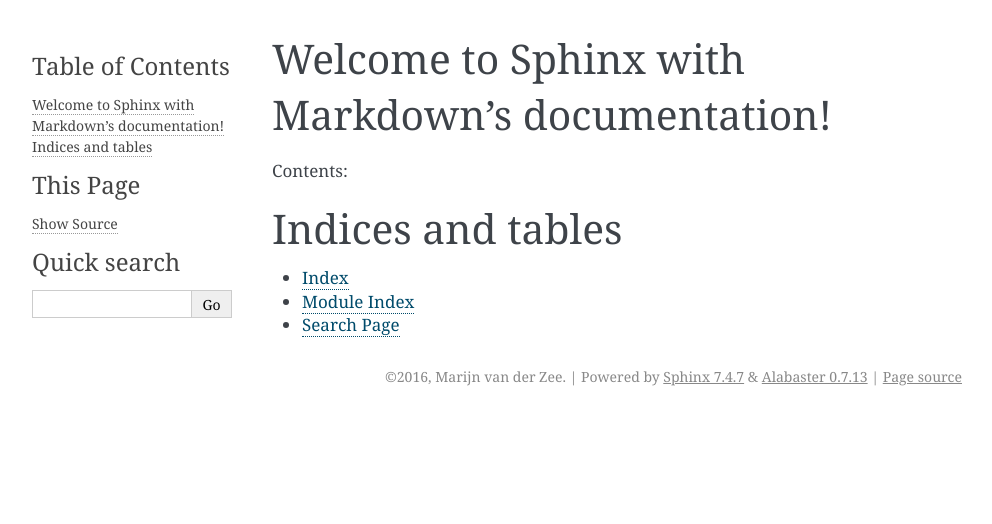
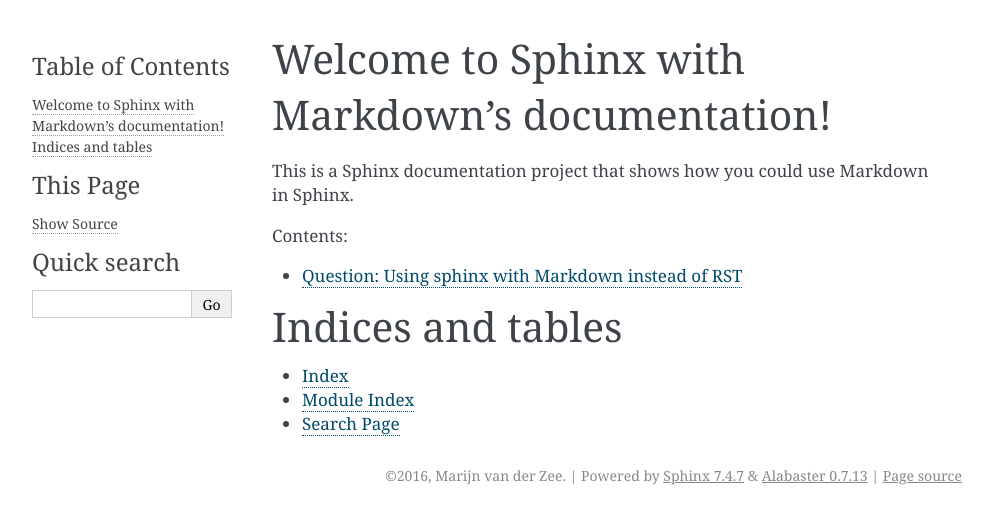
Before and after one commit to serra/sphinx-with-markdown, a Sphinx documentation site: the page built from docs/index.rst, in a window 1280 px wide. Shown: the top 524 px of the page, without its empty margins (148-1140 px from the left). Built offline with Sphinx 7.4.7, drawn with Linux system fonts in a browser that asks for light colours.

Commit message:
This shows including Markdown content plays nicely with Sphinx

```diff
--- a/docs/conf.py
+++ b/docs/conf.py
@@ -338,3 +338,11 @@
 # If true, do not generate a @detailmenu in the "Top" node's menu.
 #
 # texinfo_no_detailmenu = False
+
+from recommonmark.parser import CommonMarkParser
+
+source_parsers = {
+    '.md': CommonMarkParser,
+}
+
+source_suffix = ['.rst', '.md']
--- a/docs/index.rst
+++ b/docs/index.rst
@@ -6,10 +6,14 @@
 Welcome to Sphinx with Markdown's documentation!
 ================================================
 
+This is a Sphinx documentation project that shows how you could use Markdown in Sphinx.
+
 Contents:
 
 .. toctree::
    :maxdepth: 2
+
+   question.md
 
 
 
--- /dev/null
+++ b/docs/question.md
@@ -0,0 +1,3 @@
+# Question: Using sphinx with Markdown instead of RST
+
+I hate RST but love sphinx. Is there a way that sphinx reads markdown instead of reStructuredText?
```
